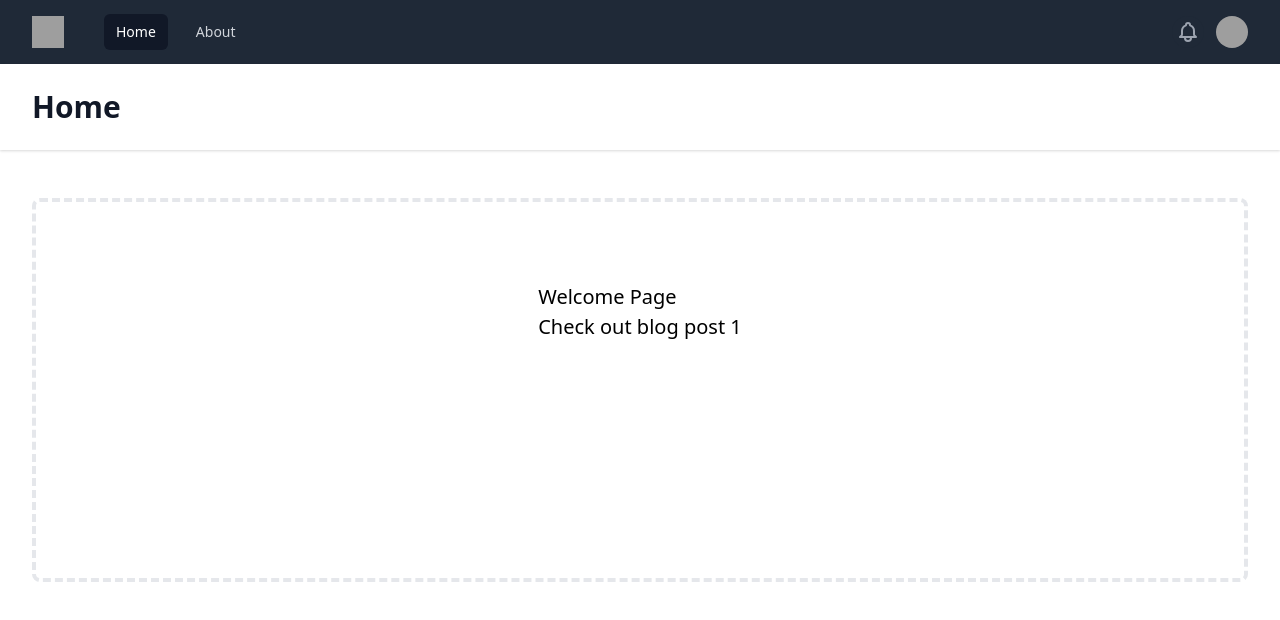
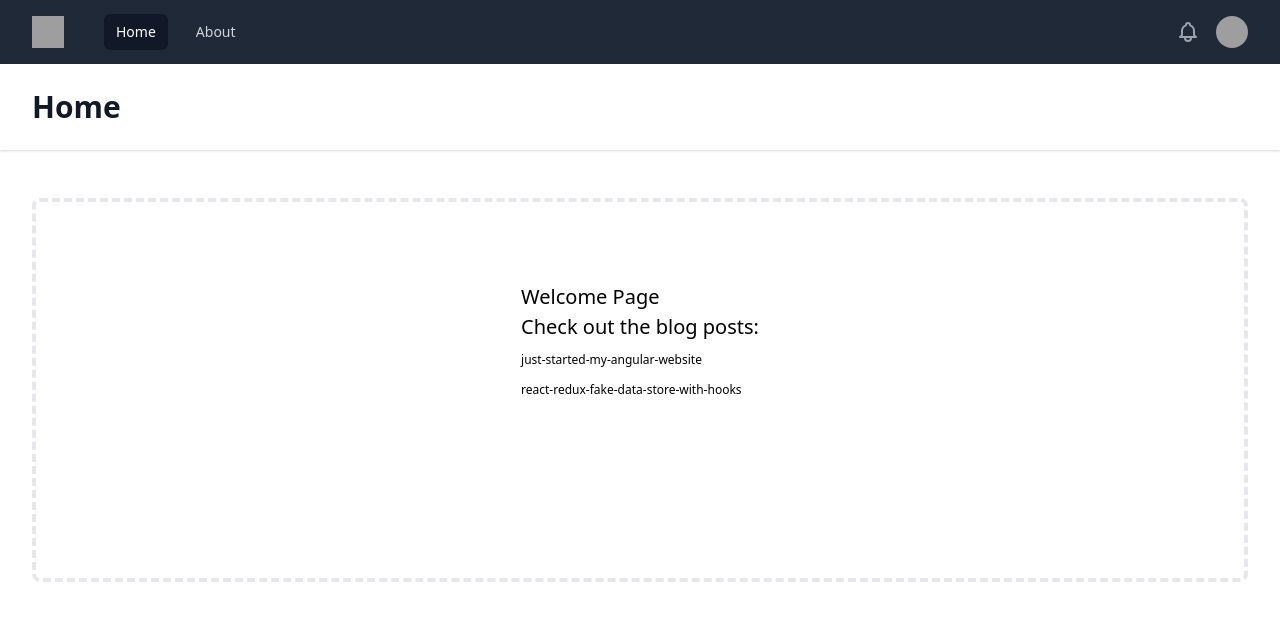
Before and after one commit to norbitrial/next-js-crash-course, a Next.js app: page / in a window 1280 px wide. Shown: the top 620 px of the page. Built offline with nearby package versions, Linux system fonts and the light colour scheme; grey boxes are pictures that could not be loaded.

Commit message:
Handled blog posts listing, added api to read data

```diff
--- /dev/null
+++ b/data.ts
@@ -0,0 +1,45 @@
+const data = [
+  {
+    oldId: "dwOJnBtXYAHosZyvzpHC",
+    id: "just-started-my-angular-website",
+    title: "Just started my website with Angular2+",
+    description:
+      "As a fun project I have built an <i>Angular Bootstrap</i> website hosted at <i>Google Cloud</i> with <i>Material Design</i>. My plan is to share mainly professional articles about programming, web development and cloud related topics.<br/><br/> Additionally posts might appear about fun facts or pictures, descreptive things about my hiking trips. The site is still under construction, I might need time to fill up with content, please be patient and more to come.",
+    createdBy: "Norbert Szabó",
+    hashtags: ["welcome", "website", "angular", "bootstrap", "material"],
+    category: "Angular",
+    image: "assets/website02_small.jpg",
+    order: 1,
+    status: "active",
+    timestamp: "02/09/2019 3:46AM",
+    icon: "Web",
+    theme: "original",
+  },
+  {
+    oldId: "react-redux-fake-data-store-with-hooks",
+    id: "react-redux-fake-data-store-with-hooks",
+    title: "React Redux fake data store with hooks",
+    description:
+      'Hooks are pretty new and hot topic in React world nowadays. The reason why this project has been created by me yesterday is to represent React hooks with <app-code-xs>useSelector</app-code-xs> and <app-code-xs>useDispatch</app-code-xs> usage in a functional component with simple Redux store. The app simulates a fake API call which on purpose returns sometimes with success or failed response.<br/><br/>The question why and how should I use these new hooks in a functional component with a Redux store is fairly frequently raised. Just like on Stack Overflow there was a confusion how to create a data table with a loading indicator with these hooks, find <a href="https://stackoverflow.com/questions/58780909/where-is-a-good-to-call-actions-for-fail-and-success-in-react-redux/58781346#58781346" target="_blank" rel="noopener noreferrer">my answer here</a>.<br/><br/>I guess it is much better to have a code example for explanation in this scenario. The above mentioned two hooks are the replication in functional components for <app-code-xs>mapStateToProps</app-code-xs> and <app-code-xs>mapDispatchToProps</app-code-xs> from class based components.<br/><br/>Follow the link to see the working example in my <a href="https://github.com/norbitrial/react-redux-loading-data-example" target="_blank" rel="noopener noreferrer">GitHub</a> repository.',
+    createdBy: "Norbert Szabó",
+    hashtags: [
+      "react",
+      "redux",
+      "hooks",
+      "usedispatch",
+      "useselector",
+      "mapstatetoprops",
+      "mapdispatchtoprops",
+      "github",
+    ],
+    category: "React, Redux",
+    image: "assets/react-redux-data-store.jpg",
+    order: 2,
+    status: "active",
+    timestamp: "11/10/2019 12:52PM",
+    icon: "Storage",
+    theme: "original",
+  },
+];
+
+export default data;
--- a/pages/api/hello.ts
+++ /dev/null
@@ -1,5 +0,0 @@
-// Next.js API route support: https://nextjs.org/docs/api-routes/introduction
-
-export default (req, res) => {
-  res.status(200).json({ name: 'John Doe' })
-}
--- /dev/null
+++ b/pages/api/posts/[id]/index.ts
@@ -0,0 +1,5 @@
+import data from "../../../../data";
+
+export default ({ query: { id } }, res) => {
+  res.status(200).json(data.find((e) => e.id === id));
+};
--- /dev/null
+++ b/pages/api/posts/index.ts
@@ -0,0 +1,5 @@
+import data from "../../../data";
+
+export default (req, res) => {
+  res.status(200).json(data);
+};
--- a/pages/blog/[id]/index.tsx
+++ b/pages/blog/[id]/index.tsx
@@ -12,7 +12,11 @@ const BlogPost = ({ blogPost }) => {
           <p>
             <strong>Title:</strong> {blogPost.title}
           </p>
-          <p style={{ fontSize: "0.75rem" }}>{blogPost.body}</p>
+          <p style={{ fontSize: "0.75rem" }}>
+            <span
+              dangerouslySetInnerHTML={{ __html: blogPost.description }}
+            ></span>
+          </p>
         </>
       ) : (
         <span>Not found :(</span>
@@ -23,7 +27,7 @@ const BlogPost = ({ blogPost }) => {
 
 export const getStaticProps = async (context) => {
   const res = await fetch(
-    `https://jsonplaceholder.typicode.com/posts/${context.params.id}`
+    `http://localhost:3000/api/posts/${context.params.id}`
   );
 
   const blogPost = await res.json();
@@ -36,7 +40,7 @@ export const getStaticProps = async (context) => {
 };
 
 export const getStaticPaths = async () => {
-  const res = await fetch(`https://jsonplaceholder.typicode.com/posts`);
+  const res = await fetch("http://localhost:3000/api/posts");
 
   const blogPosts = await res.json();
 
--- a/pages/index.tsx
+++ b/pages/index.tsx
@@ -1,14 +1,37 @@
 import Link from "next/link";
 import Header from "../components/Header";
 
-export default function Home() {
+export default function Home({ blogPosts }) {
   return (
     <div>
       <Header title="Welcome page" keywords={["web development", "react"]} />
 
       <h1>Welcome Page</h1>
 
-      <Link href="/blog/1">Check out blog post 1</Link>
+      <h3>Check out the blog posts:</h3>
+      {blogPosts && (
+        <ul>
+          {blogPosts.map((e) => (
+            <li key={e.id}>
+              <Link href={`/blog/${e.id}`}>
+                <a style={{ fontSize: "0.75rem" }}>{e.id}</a>
+              </Link>
+            </li>
+          ))}
+        </ul>
+      )}
     </div>
   );
 }
+
+export const getStaticProps = async (context) => {
+  const res = await fetch(`http://localhost:3000/api/posts`);
+
+  const blogPosts = await res.json();
+
+  return {
+    props: {
+      blogPosts,
+    },
+  };
+};
```
